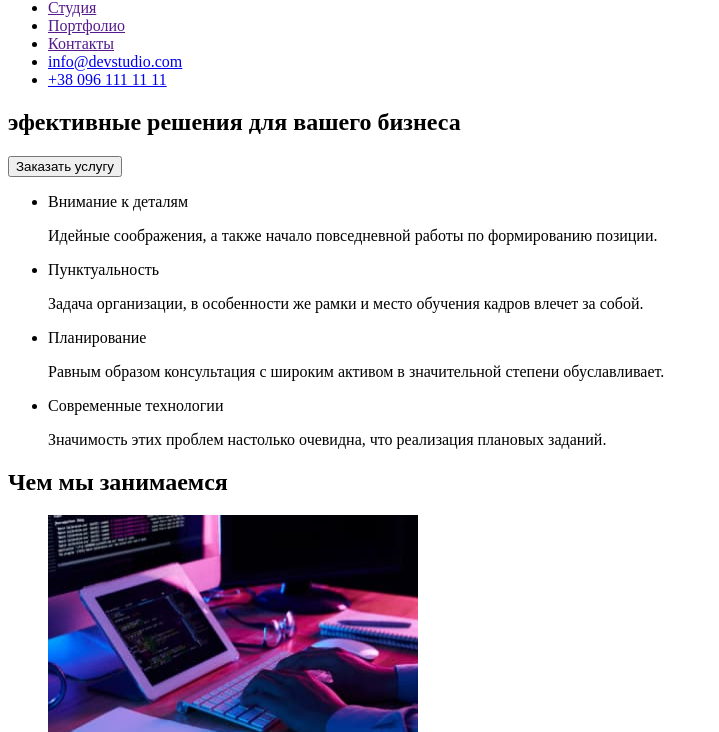
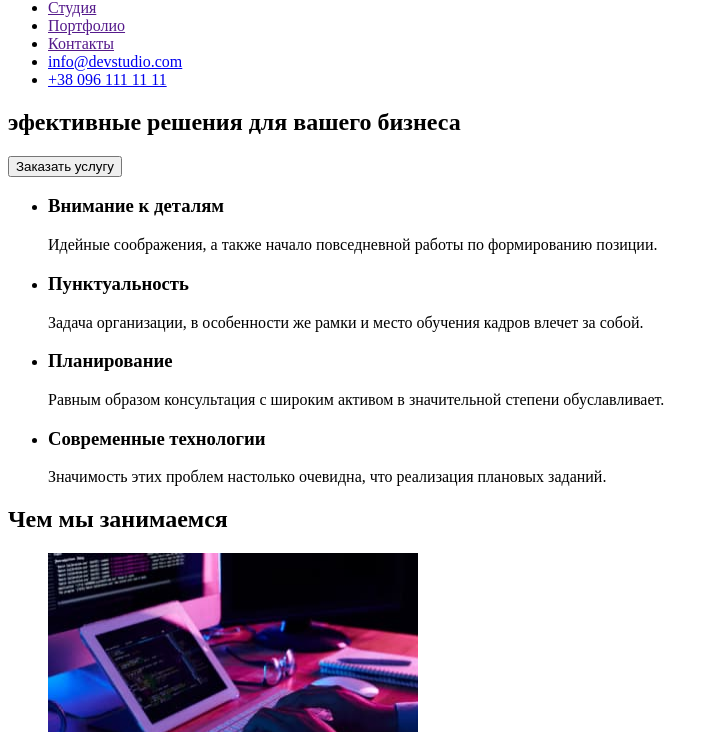
Before and after one commit to Calllko16/123, a plain HTML site: page index.html in a window 1280 px wide. Shown: the part 68-800 px from the top of the page, without its empty margins (0-719 px from the left). Drawn offline with Linux system fonts and the light colour scheme.

Commit message:
Исправил ошибки

```diff
--- a/index.html
+++ b/index.html
@@ -57,19 +57,19 @@
             <ul>
 
                 <li>
-                    <p>Внимание к деталям</p>
+                    <p><h3>Внимание к деталям</h3></p>
                     <p>Идейные соображения, а также начало повседневной работы по формированию позиции.</p>
                 </li>
                 <li>
-                    <p>Пунктуальность</p>
+                    <p><h3>Пунктуальность</h3></p>
                     <p>Задача организации, в особенности же рамки и место обучения кадров влечет за собой.</p>
                 </li>
                 <li>
-                    <p>Планирование</p>
+                    <p><h3>Планирование</h3></p>
                     <p>Равным образом консультация с широким активом в значительной степени обуславливает.</p>
                 </li>
                 <li>
-                    <p>Современные технологии</p>
+                    <p><h3>Современные технологии</h3></p>
                     <p>Значимость этих проблем настолько очевидна, что реализация плановых заданий.</p>
                 </li>
             </ul>
@@ -110,8 +110,8 @@
     </main>
     <footer>
         <section>
+            <a href="index.html" lang="en"> <span>Web</span>Studio </a>
             <ul>
-                <li><h2><p lang="en"> <span>Web</span>Studio </p></h2>
                 </li>
                 <li><a href="https://goo.gl/maps/mT873AZuoP7UcBQX7"
                     target="_blank"
```
